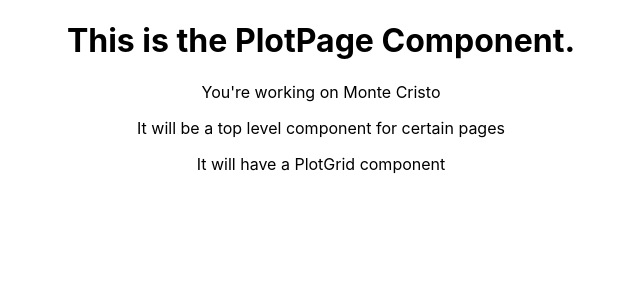
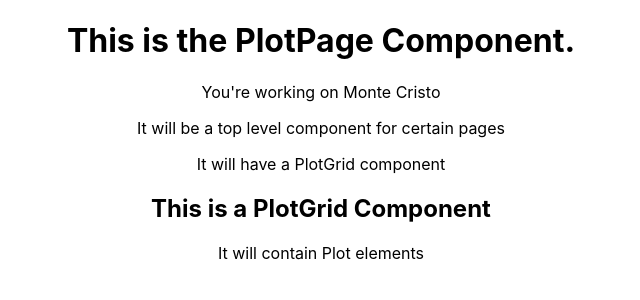
Before and after one commit to arwalton/plot-braider, a React (Create React App) app in the folder pb-client/: page / in a window 1280 px wide. Shown: the top 300 px of the page, without its empty margins (319-959 px from the left). Built offline with nearby package versions, Linux system fonts and the light colour scheme.

Commit message:
Add PlotGrid to PlotPage component

```diff
--- a/pb-client/src/components/PlotPage.js
+++ b/pb-client/src/components/PlotPage.js
@@ -1,3 +1,5 @@
+import PlotGrid from "./PlotGrid";
+
 function PlotPage(props) {
     return (
         <div>
@@ -5,6 +7,7 @@ function PlotPage(props) {
             <p>You're working on {props.story}</p>
             <p>It will be a top level component for certain pages</p>
             <p>It will have a PlotGrid component</p>
+            <PlotGrid />
         </div>
     )
 }
```
